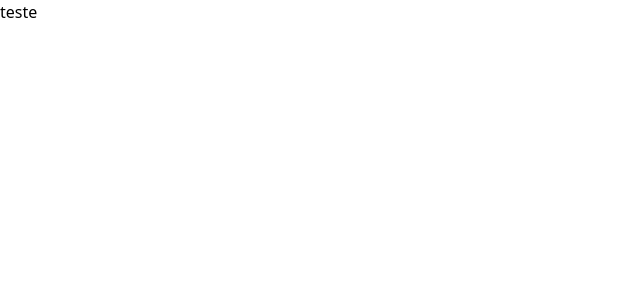
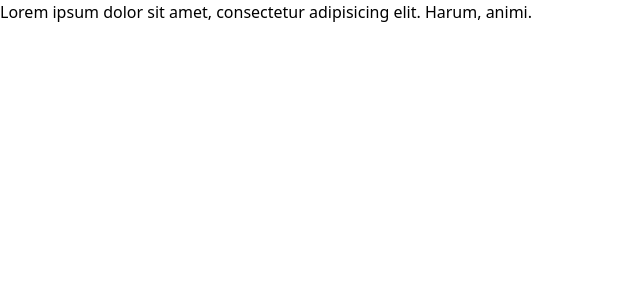
Before and after one commit to nathanmontt/NATHANMONTEIRO, a React (Vite) app: page / in a window 1280 px wide. Shown: the top 300 px of the page, without its empty margins (0-640 px from the left). Built offline with nearby package versions, Linux system fonts and the light colour scheme.

Commit message:
Code base

```diff
--- a/src/App.jsx
+++ b/src/App.jsx
@@ -1,10 +1,29 @@
 import './assets/styles/global.css'
-import Header from './assets/components/layout/Header'
 
 function App() {
   return (
     <>
-      <Header />
+      <div id="container-flex">
+        <div id="container-top-left-content">
+          <div id="container-texts-info">
+            <p id="dev-name"></p>
+            <p id="dev-ocupation"></p>
+          </div>
+
+          <div id="container-text-about">
+            <p id="dev-about"></p>
+          </div>
+
+          <div id="container-xp"></div>
+
+          <div id="container-social-icons"></div>
+
+          <div id="container-who-made"></div>
+        </div>
+        <div id="container-bottom-right-content">
+          Lorem ipsum dolor sit amet, consectetur adipisicing elit. Harum, animi.
+        </div>
+      </div>
     </>
   )
 }
--- a/src/assets/components/layout/Header.jsx
+++ /dev/null
@@ -1,8 +0,0 @@
-
-function Header() {
-  return (
-    <div>teste</div>
-  )
-}
-
-export default Header
```
